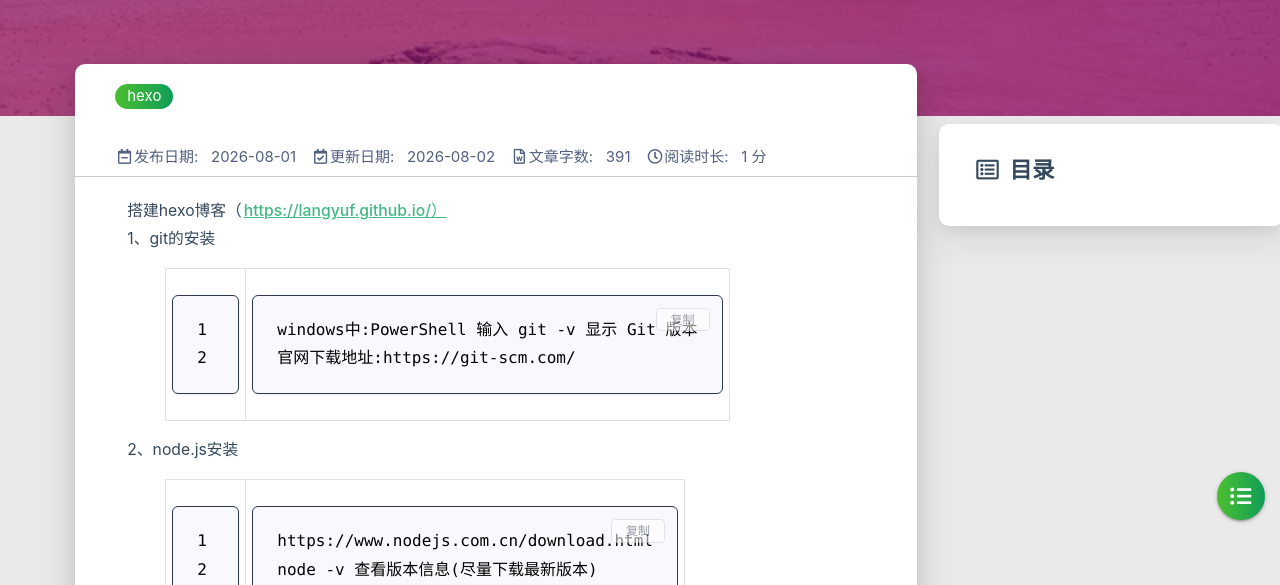
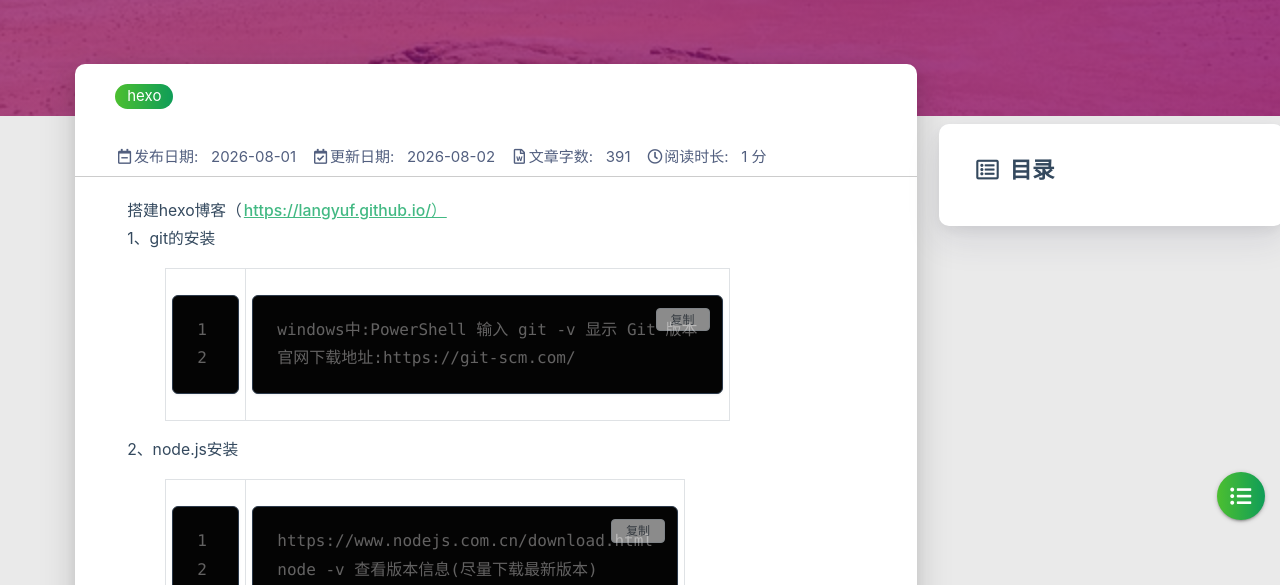
Before and after one commit to langyuf/langyuf.github.io, a plain HTML site: page 2026/08/01/hexo/index.html in a window 1280 px wide. Shown: the part 204-789 px from the top of the page. Drawn offline with Linux system fonts and the light colour scheme; some packages are replaced by stand-ins of ours; a script that the page names is missing.

Commit message:
Site updated: 2026-08-03 09:53:58

```diff
--- a/css/matery.css
+++ b/css/matery.css
@@ -2147,7 +2147,7 @@ footer .copy-right {
     margin: 20px 0;
     border-radius: 6px;
     overflow: hidden;
-    background: #e8e7f541;           /* 浅灰背景（亮色主题） */
+    background: #000000fb;           /* 浅灰背景（亮色主题） */
     border: 1px solid #2c3a4b;     /* 淡边框 */
     box-shadow: 0 1px 3px rgba(0, 0, 0, 0.06);
 }
@@ -2161,7 +2161,7 @@ footer .copy-right {
     font-family: 'Consolas', 'Courier New', monospace;
     font-size: 16px;
     line-height: 1.8;
-    color: #020202;
+    color: #fbf7f762;
     tab-size: 4;
 }
 
```
